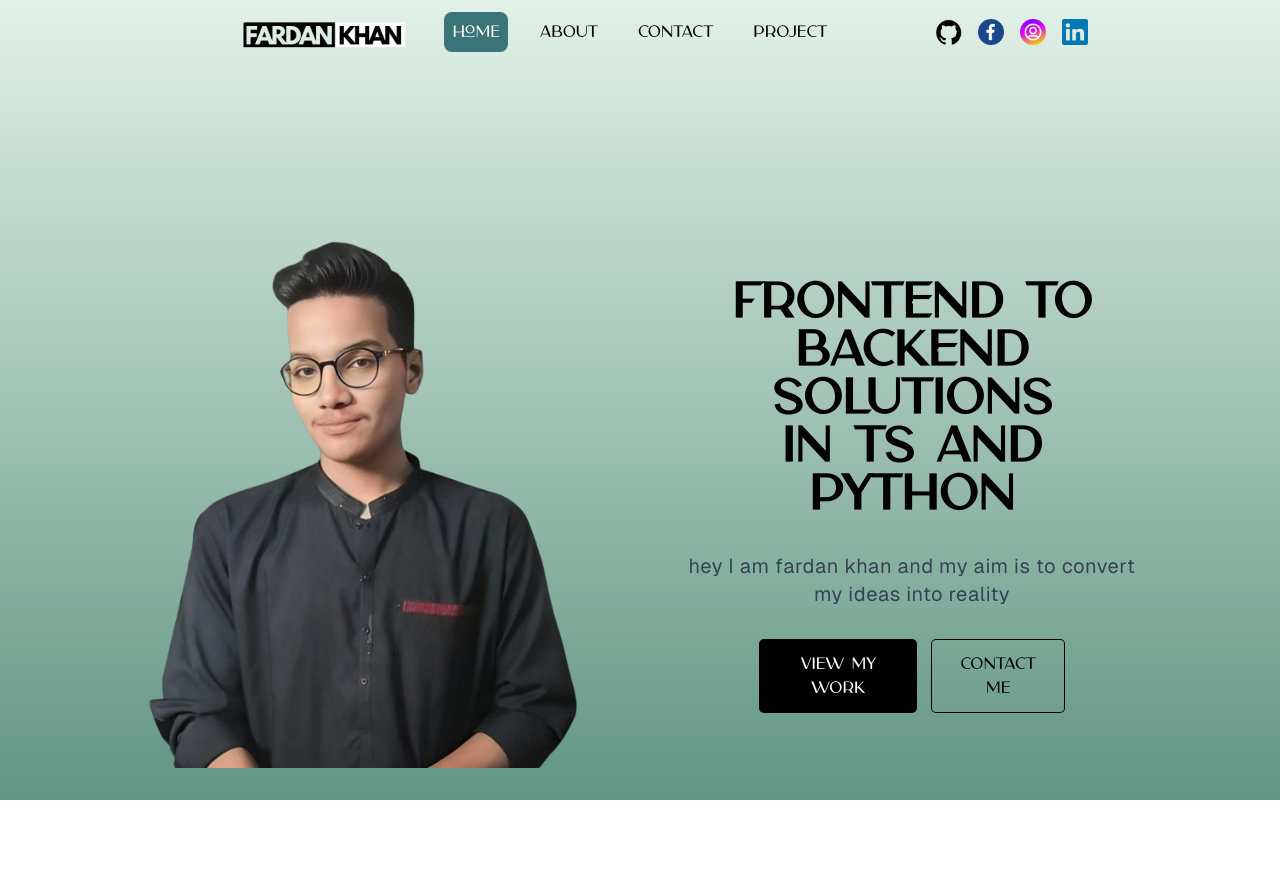
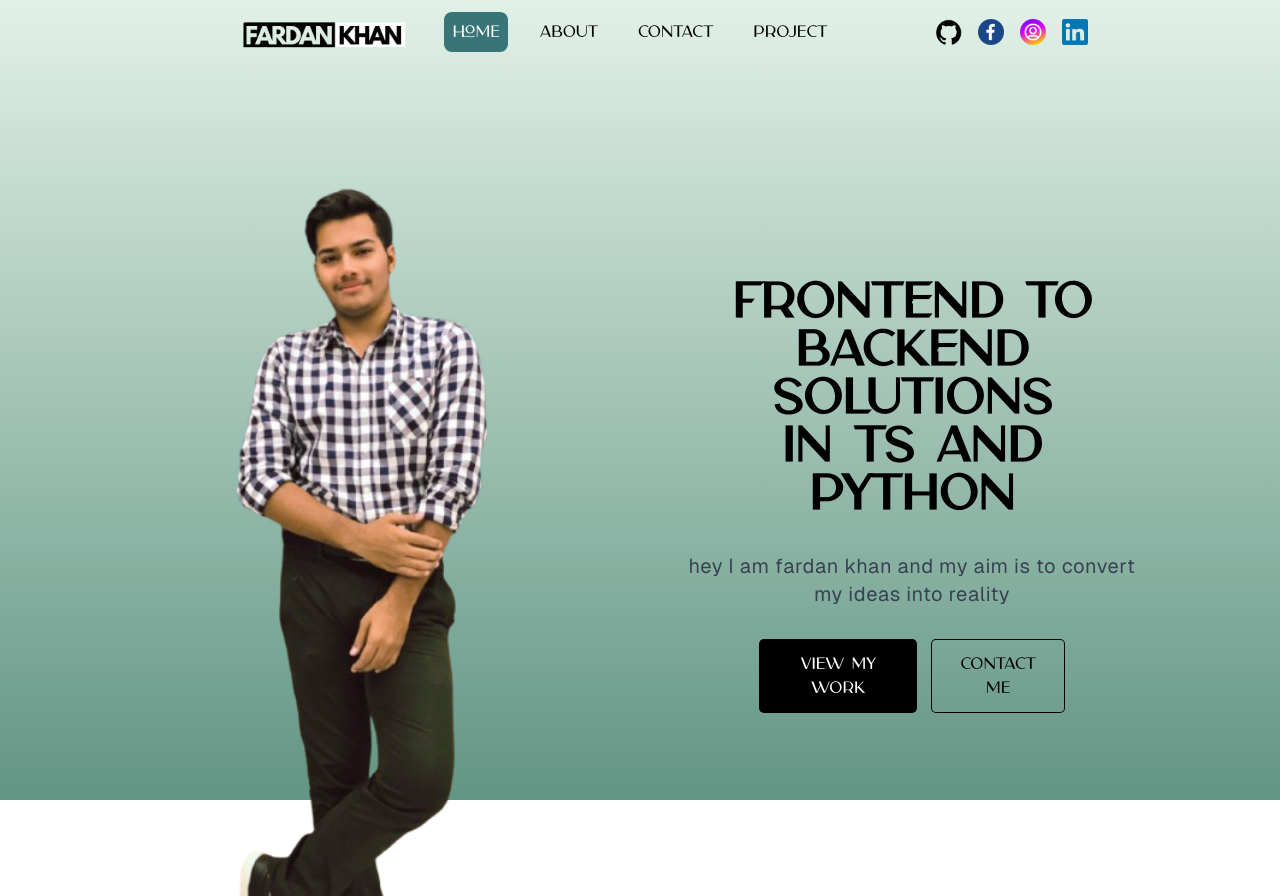
Before and after one commit to Fardankhan12/personal_portfolio, a Next.js app: page / in a window 1280 px wide. Built offline with nearby package versions, Linux system fonts and the light colour scheme.

Commit message:
Update page.tsx change profile pic

```diff
--- a/src/app/page.tsx
+++ b/src/app/page.tsx
@@ -13,7 +13,7 @@ const Page = () => {
       <div className="flex flex-col lg:flex-row h-screen px-4 sm:px-8 md:px-12 lg:px-10 xl:px-24 ">
         <div className="lg:w-1/2 h-full relative">
           <img
-            src="/hero1.png"
+            src="/462556349_581501977803477_5859611125729260636_n-removebg-preview.png"
             alt=""
             className="object-contain w-full h-full"
           />
```
